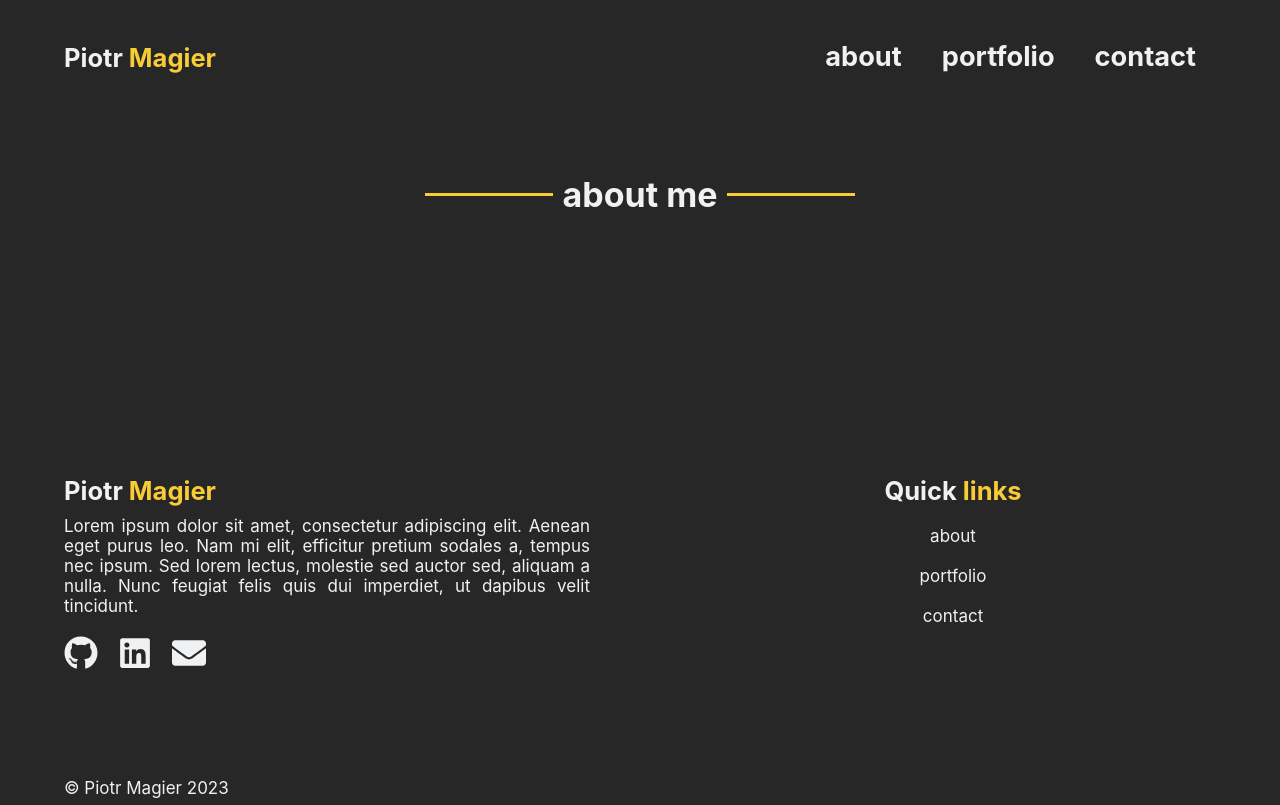
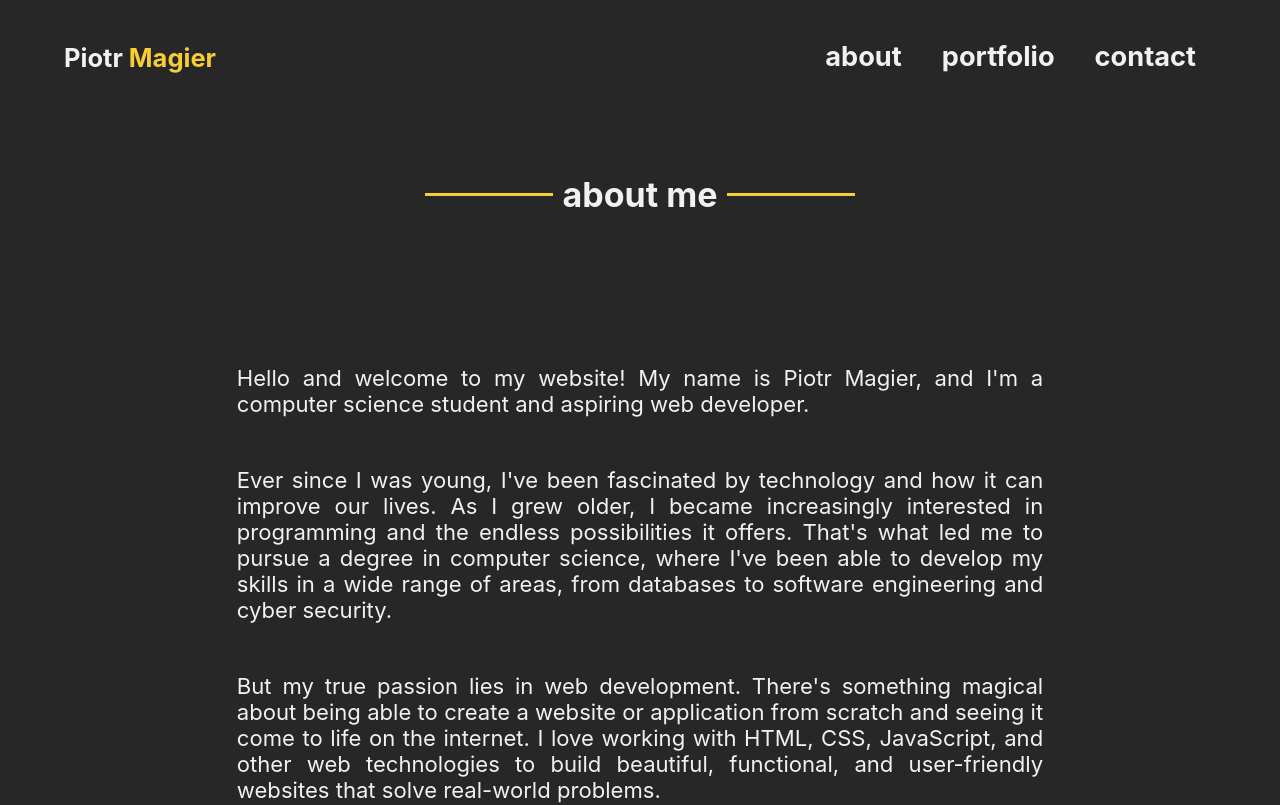
Before and after one commit to pmagier99/myportfolio, a React (Create React App) app: page /about in a window 1280 px wide. Shown: the top 805 px of the page. Built offline with nearby package versions, Linux system fonts and the light colour scheme.

Commit message:
finalising website

```diff
--- a/package.json
+++ b/package.json
@@ -6,6 +6,7 @@
     "@testing-library/jest-dom": "^5.16.5",
     "@testing-library/react": "^13.4.0",
     "@testing-library/user-event": "^13.5.0",
+    "emailjs-com": "^3.2.0",
     "react": "^18.2.0",
     "react-dom": "^18.2.0",
     "react-icons": "^4.7.1",
--- a/src/components/Footer.js
+++ b/src/components/Footer.js
@@ -3,6 +3,7 @@ import {FaLinkedin} from 'react-icons/fa'
 import {FaGithub} from 'react-icons/fa'
 import {FaEnvelope} from 'react-icons/fa'
 import {NavLink} from "react-router-dom";
+import {ShortAboutMe} from "./Strings";
 
 
 const StyledAbout = styled.div`
@@ -47,7 +48,7 @@ function Footer(){
             <StyledAbout>
                 <div>
                     <h2>Piotr <span>Magier</span></h2>
-                    <p>Lorem ipsum dolor sit amet, consectetur adipiscing elit. Aenean eget purus leo. Nam mi elit, efficitur pretium sodales a, tempus nec ipsum. Sed lorem lectus, molestie sed auctor sed, aliquam a nulla. Nunc feugiat felis quis dui imperdiet, ut dapibus velit tincidunt. </p>
+                    <p>{ShortAboutMe}</p>
                     <div className={"media"}>
                         <a href={"https://github.com/pmagier99"} target={"_blank"} rel="noreferrer"><FaGithub /></a>
                         <a href={"https://www.linkedin.com/in/piotrmagier/"} target={"_blank"} rel="noreferrer"><FaLinkedin /></a>
--- /dev/null
+++ b/src/components/Strings.js
@@ -0,0 +1,18 @@
+
+
+export const ShortAboutMe = "As a web developer, I am passionate about creating innovative and user-friendly websites that meet the needs of clients and users. My expertise in coding languages such as HTML, CSS, JavaScript, and PHP, coupled with my creative problem-solving skills, allows me to develop and implement unique and effective solutions."
+
+export const JudyWoodTitle = "Judy Wood M4M"
+export const JudyWoodText = "This page was created for Judy Wood. This is her portfolio website, to advert her business. On there users can sign up for her newsletter. The newsletter can be managed over the specially created admin panel."
+
+export const NunaGroomingTitle = "Nuna Grooming"
+export const NunaGroomingText = "This website was created for Nuna Grooming. This is a one-page website to advert private business, book appointments and leave reviews. The content can be modified via specially created admin panel."
+
+export const PawlineTitle = "Pawline portfolio"
+export const PawlineText = "This is a portfolio website craeted for Pawline. The page is build of sub-pages where all her work can be seen."
+
+
+export const AboutMeOne = "Hello and welcome to my website! My name is Piotr Magier, and I'm a computer science student and aspiring web developer."
+export const AboutMeTwo = "Ever since I was young, I've been fascinated by technology and how it can improve our lives. As I grew older, I became increasingly interested in programming and the endless possibilities it offers. That's what led me to pursue a degree in computer science, where I've been able to develop my skills in a wide range of areas, from databases to software engineering and cyber security."
+export const AboutMeThree = "But my true passion lies in web development. There's something magical about being able to create a website or application from scratch and seeing it come to life on the internet. I love working with HTML, CSS, JavaScript, and other web technologies to build beautiful, functional, and user-friendly websites that solve real-world problems."
+export const AboutMeFour = "Whether you're looking for a simple static website, a complex web application, or anything in between, I'm confident that I have the skills and expertise to bring your vision to life. So if you're interested in working with me or just want to chat about web development, feel free to get in touch!"
--- a/src/pages/AboutMe.js
+++ b/src/pages/AboutMe.js
@@ -1,9 +1,38 @@
 import Title from "../components/Title";
+import styled from 'styled-components'
+import {AboutMeFour, AboutMeOne, AboutMeThree, AboutMeTwo} from "../components/Strings";
+
+
+const StyledAbout = styled.div`
+    text-align: justify;
+    width: 100%;
+    margin: 0 auto;
+    font-size: 1.3rem;
+
+    p{
+      margin: 50px auto;
+      width: 70%;
+    }
+
+  @media (max-width: 1024px){
+    p{width: 90%;}
+  }
+
+
+`
+
 
 function AboutMe(){
     return(
         <>
-        <Title name={"about me"} />
+            <Title name={"about me"} />
+            <StyledAbout>
+                <p>{AboutMeOne}</p>
+                <p>{AboutMeTwo}</p>
+                <p>{AboutMeThree}</p>
+                <p>{AboutMeFour}</p>
+
+            </StyledAbout>
         </>
     )
 }
--- a/src/pages/Contact.js
+++ b/src/pages/Contact.js
@@ -1,5 +1,8 @@
 import styled from 'styled-components'
 import Title from "../components/Title";
+
+import {send} from 'emailjs-com'
+import {useState} from 'react'
 
 const Form = styled.form`
   width: 100%;
@@ -29,18 +32,55 @@ const Form = styled.form`
 `
 
 function Contact(){
+
+    const [toSend, setToSend] = useState({
+        from_name: '',
+        email: '',
+        message: '',
+    })
+
+    const onSubmit = (e) => {
+        e.preventDefault();
+        send(
+            'service_nyrczzy',
+            'template_ywwq7n9',
+            toSend,
+            'Z5ufaG8gasktIzIke'
+        )
+            .then((response) => {
+                console.log('SUCCESS!', response.status, response.text);
+
+
+            })
+            .catch((err) => {
+                console.log('FAILED...', err);
+            });
+    };
+    const handleChange = (e) =>{
+        setToSend({...toSend, [e.target.name]: e.target.value})
+    }
+
+    const [sendMsg, setSendMsg] = useState(true)
+
+
     return(
         <div>
             <Title name={"contact me"}/>
-            <Form>
-                <input type={"text"} id={"name"} required placeholder={"Name:"}/>
-                <input type={"email"} id={"email"} required placeholder={"E-mail:"}/>
-                <textarea id={"message"} rows={10} required placeholder={"Message:"}/>
 
-                <button>
+
+            <Form onSubmit={onSubmit}>
+
+                <h1>{ sendMsg ? "" : "Message sent, I will be in touch with you shortly!"} </h1>
+
+                <input type={"text"} id={"name"} name={'from_name'} required placeholder={"Name:"} value={toSend.from_name} onChange={handleChange}/>
+                <input type={"email"} id={"email"} name={'email'} required placeholder={"E-mail:"} value={toSend.email} onChange={handleChange}/>
+                <textarea id={"message"} rows={10} name={'message'} required placeholder={"Message:"} value={toSend.message} onChange={handleChange}/>
+
+                <button type='submit' onClick={() => setSendMsg(false)}>
                     Send
                 </button>
             </Form>
+
         </div>
     )
 }
--- a/src/pages/Portfolio.js
+++ b/src/pages/Portfolio.js
@@ -8,6 +8,8 @@ import {FaJsSquare} from 'react-icons/fa'
 import {FaPhp} from 'react-icons/fa'
 import {FaReact} from 'react-icons/fa'
 import Title from "../components/Title";
+
+import {JudyWoodText, JudyWoodTitle,NunaGroomingTitle, NunaGroomingText, PawlineText, PawlineTitle} from "../components/Strings";
 
 const StyledPortfolio = styled.div`
   display: flex;
@@ -55,9 +57,8 @@ function Portfolio(){
             <Work>
                 <img src={WorkOne} alt={"JudyWoodM4M"}/>
                 <div>
-                    <h1>Judy Wood M4M</h1>
-                    <p>This page was created for Judy Wood. This is her portfolio website, to advert her business. On there users can sign up for her newsletter. The newsletter can be managed over the specially created admin panel.</p>
-                    <p></p>
+                    <h1>{JudyWoodTitle}</h1>
+                    <p>{JudyWoodText}</p>
                     <p>Technology used:</p>
                     <FaHtml5/><FaCss3Alt/><FaJsSquare/><FaPhp/>
                 </div>
@@ -65,8 +66,8 @@ function Portfolio(){
             <Work>
                 <img src={WorkTwo} alt={"NunaGrooming"}/>
                 <div>
-                    <h1>Nuna Grooming</h1>
-                    <p>This website was created for Nuna Grooming. This is a one-page website to advert private business, book appointments and leave reviews. The content can be modified via specially created admin panel.</p>
+                    <h1>{NunaGroomingTitle}</h1>
+                    <p>{NunaGroomingText}</p>
                     <p>Technology used:</p>
                     <FaHtml5/><FaCss3Alt/><FaJsSquare/><FaPhp/>
                 </div>
@@ -74,8 +75,8 @@ function Portfolio(){
             <Work>
                 <img src={WorkThree} alt={"PawlinePortfolio"}/>
                 <div>
-                    <h1>Pawline portfolio</h1>
-                    <p>This is a portfolio website craeted for Pawline. The page is build of sub-pages where all her work can be seen. </p>
+                    <h1>{PawlineTitle}</h1>
+                    <p>{PawlineText}</p>
                     <p>Technology used:</p>
                     <FaHtml5/><FaCss3Alt/><FaJsSquare/><FaReact/>
                 </div>
```
Also changed, not shown: 1 other file (tests, documents, lock files or other folders).
